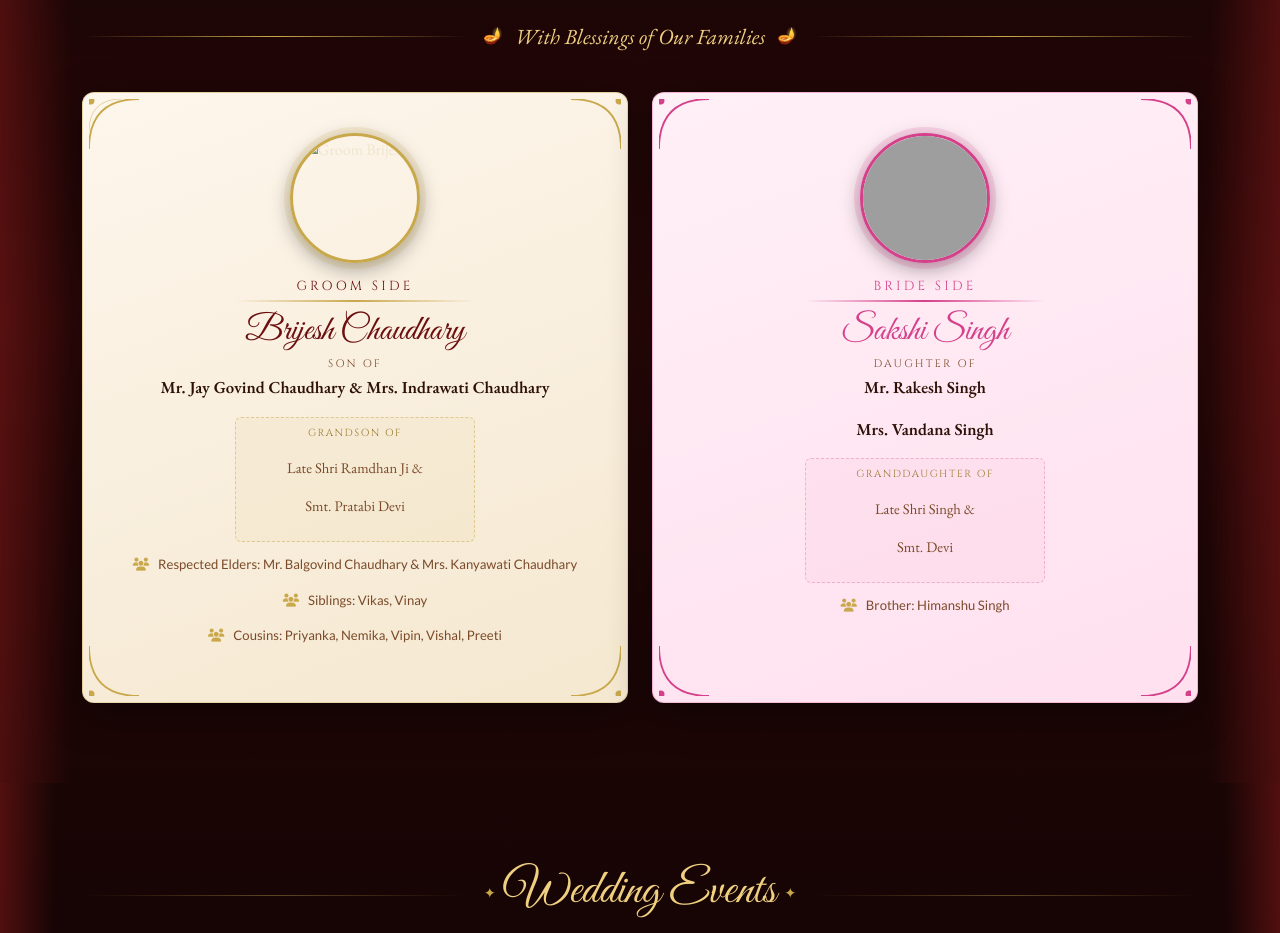
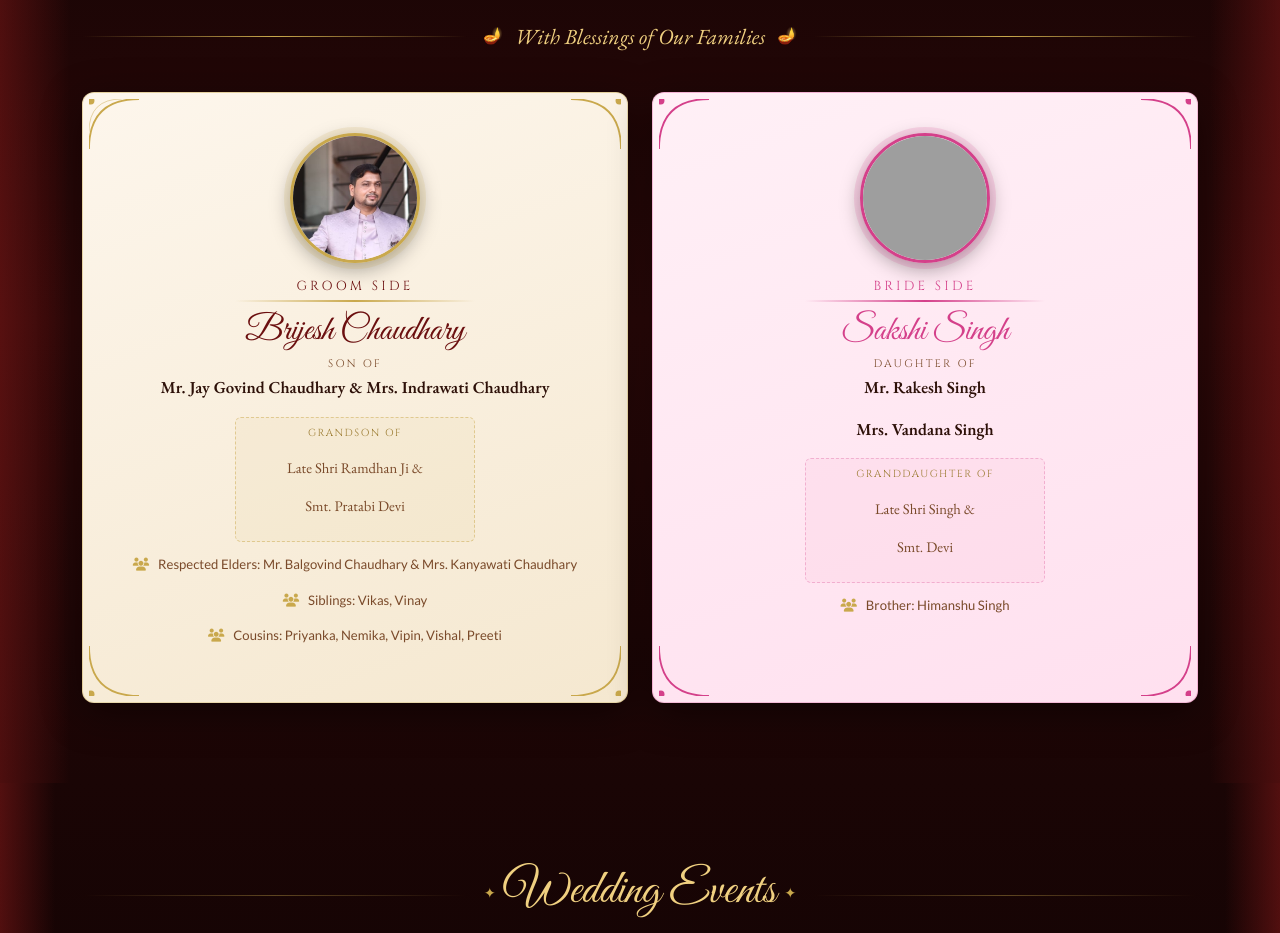
Before and after one commit to brijeshchaudhary13/Wedding-Ceremony-Invitation, a plain HTML site: page index.html in a window 1280 px wide. Shown: the part 860-1793 px from the top of the page. Drawn offline with nearby package versions, Linux system fonts and the light colour scheme; grey boxes are pictures that could not be loaded.

Commit message:
Update index.html

```diff
--- a/index.html
+++ b/index.html
@@ -417,7 +417,7 @@ textarea.ri { resize:vertical; }
           <svg class="fcc fbl" viewBox="0 0 55 55"><path d="M0 0 Q0 55 55 55" stroke="#c9a84c" stroke-width="2" fill="none"/><circle cx="2" cy="53" r="4" fill="#c9a84c"/></svg>
           <svg class="fcc fbr" viewBox="0 0 55 55"><path d="M55 0 Q55 55 0 55" stroke="#c9a84c" stroke-width="2" fill="none"/><circle cx="53" cy="53" r="4" fill="#c9a84c"/></svg>
           <div class="fc-av">
-            <img src="Brijesh1.png" alt="Groom Brijesh"/>
+            <img src="Brijesh1.jpeg" alt="Groom Brijesh"/>
           </div>
           <h3 class="fc-side">Groom Side</h3>
           <div class="fc-bar"></div>
```
